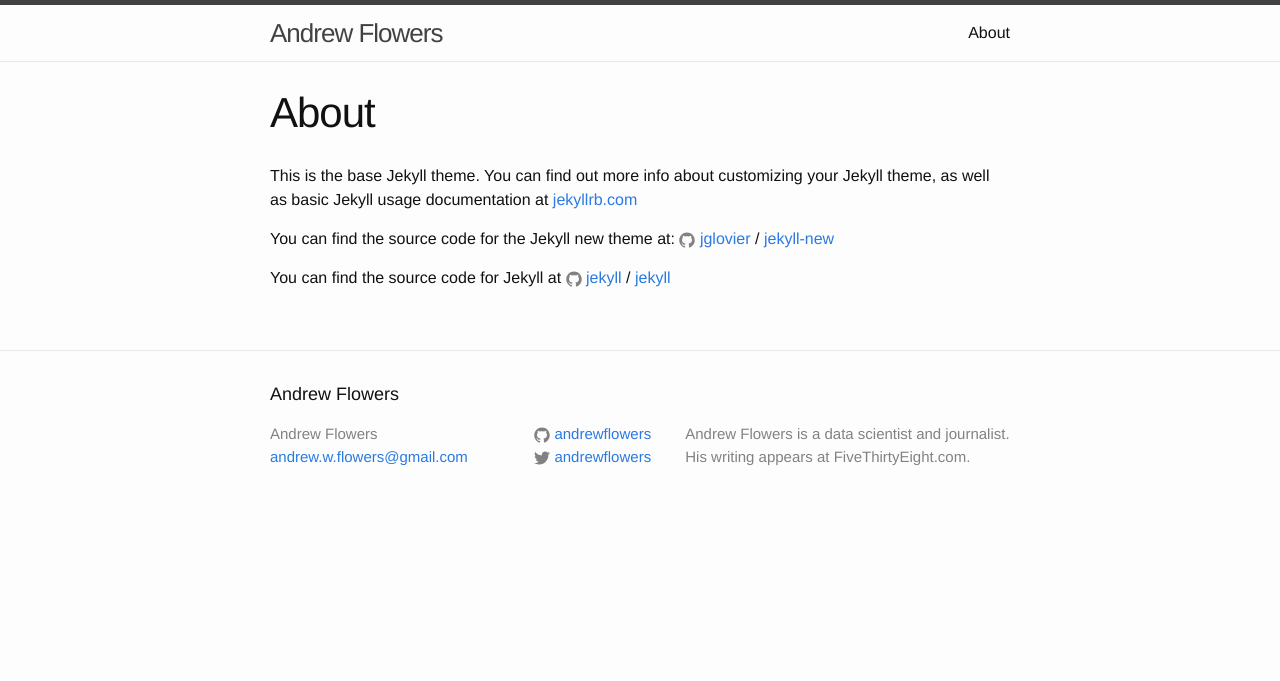
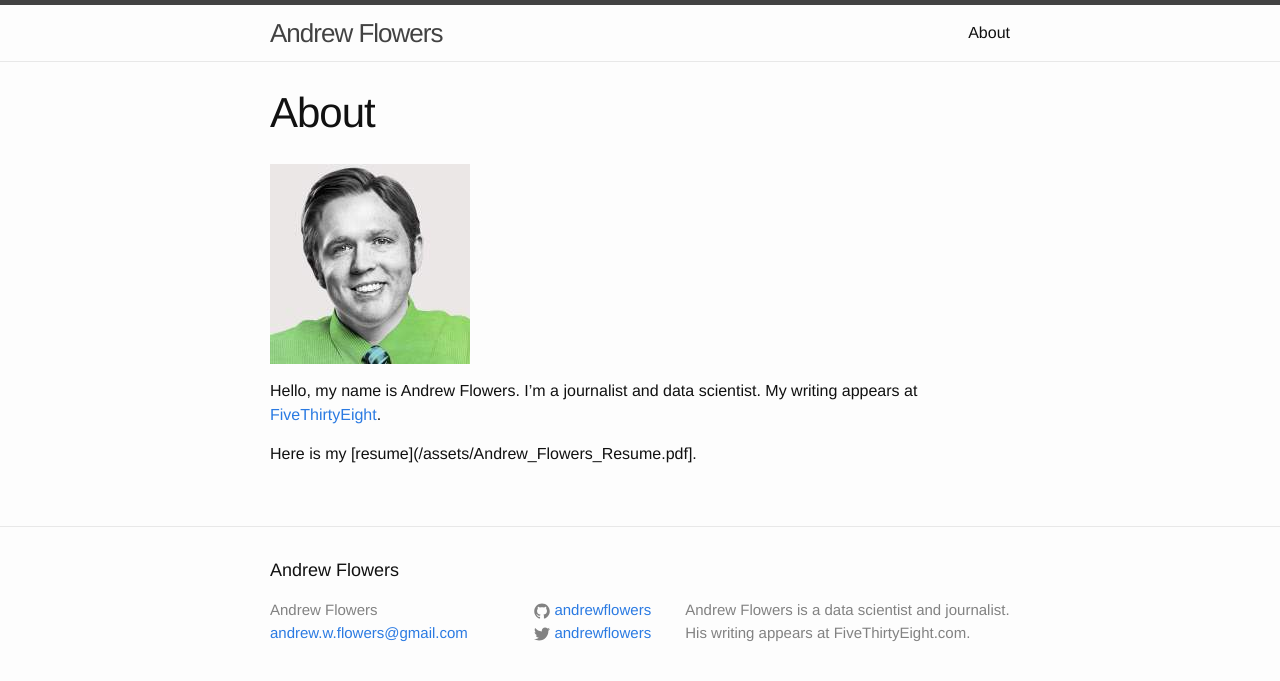
Before and after one commit to andrewflowers/andrewflowers.github.io, a Jekyll site: the page built from about.md, in a window 1280 px wide. Shown: the top 681 px of the page. Built offline with Jekyll 4.4.1, drawn with Linux system fonts in a browser that asks for light colours.

Commit message:
update about page

```diff
--- a/about.md
+++ b/about.md
@@ -4,12 +4,8 @@ title: About
 permalink: /about/
 ---
 
-This is the base Jekyll theme. You can find out more info about customizing your Jekyll theme, as well as basic Jekyll usage documentation at [jekyllrb.com](http://jekyllrb.com/)
+![](/assets/andrewflowers_light.jpg)
 
-You can find the source code for the Jekyll new theme at:
-{% include icon-github.html username="jglovier" %} /
-[jekyll-new](https://github.com/jglovier/jekyll-new)
+Hello, my name is Andrew Flowers. I'm a journalist and data scientist. My writing appears at [FiveThirtyEight](fivethiryteight.com).
 
-You can find the source code for Jekyll at
-{% include icon-github.html username="jekyll" %} /
-[jekyll](https://github.com/jekyll/jekyll)
+Here is my [resume](/assets/Andrew_Flowers_Resume.pdf].
```
